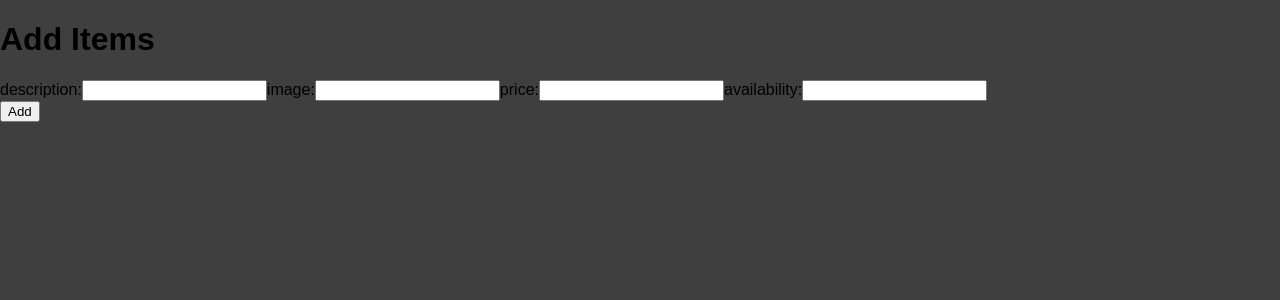
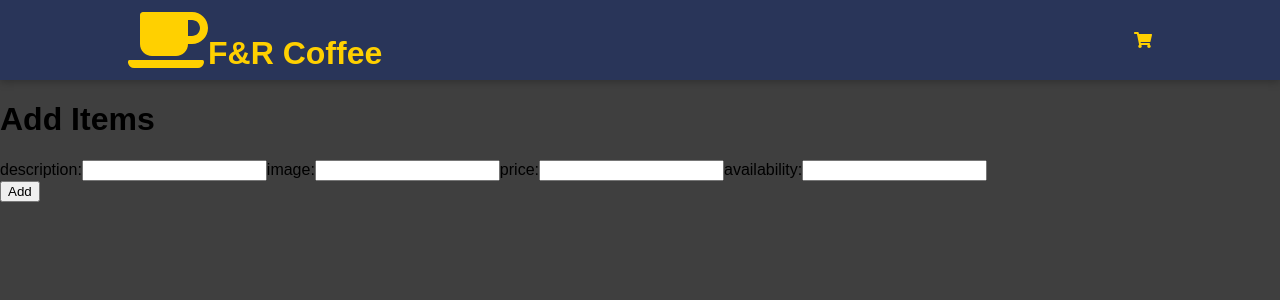
Before and after one commit to matanfadida/CoffeeShop, a Next.js app: page /AddItems in a window 1280 px wide. Shown: the top 300 px of the page. Built offline with nearby package versions, Linux system fonts and the light colour scheme.

Commit message:
add Header commit

```diff
--- /dev/null
+++ b/components/MainHeader/Header.js
@@ -0,0 +1,23 @@
+import { FontAwesomeIcon } from "@fortawesome/react-fontawesome";
+import { faShoppingCart, faCoffee } from "@fortawesome/free-solid-svg-icons";
+import style from "../MainHeader/Header.module.css";
+
+const Header = () => {
+  return (
+    <>
+      <header className={style.header}>
+        <h1>
+          <FontAwesomeIcon icon={faCoffee} size="2x" />
+          F&R Coffee
+        </h1>
+        {/* <HeaderCartButton /> */}
+        <FontAwesomeIcon icon={faShoppingCart} />
+      </header>
+      {/* <div className={styles["main-image"]}>
+          <img src={mealsImage} alt="a table" />
+        </div> */}
+    </>
+  );
+};
+
+export default Header;
--- /dev/null
+++ b/components/MainHeader/Header.module.css
@@ -0,0 +1,15 @@
+.header {
+    /* position: fixed; */
+    top: 0;
+    left: 0;
+    width: 100%;
+    height: 5rem;
+    background-color: #293559;
+    color: #ffd000;
+    display: flex;
+    justify-content: space-between;
+    align-items: center;
+    padding: 0 10%;
+    box-shadow: 0 2px 8px rgba(0, 0, 0, 0.25);
+    z-index: 10;
+  }
--- a/components/state/auth-context.js
+++ b/components/state/auth-context.js
@@ -19,11 +19,26 @@ const AuthContext = React.createContext({
   chengedPrice: (id, newPrice) => {},
   fatchAute: (url) => {},
   Loading: false,
+  isLoggedIn: false,
+  token: "",
+  login: (token) => {},
+  logout: () => {},
 });
 
 export const AuthContextProvider = (props) => {
   const [items, setItems] = useState(ITEMSDUMMY);
   const [Loading, setLoading] = useState(false);
+  const [token, setToken] = useState(null);
+
+  const userIsLoggedIn = !!token;
+
+  const isLoginHandler = (token) => {
+    setToken(token);
+  };
+
+  const isLogoutHanlder = () => {
+    setToken(null);
+  };
 
   const addItemsHandler = (item) => {
     const updateItems = [...items];
@@ -78,17 +93,21 @@ export const AuthContextProvider = (props) => {
     console.log(items);
   };
 
+  const contextValue = {
+    items,
+    addItems: addItemsHandler,
+    removeItem: removeItemHandler,
+    chengedPrice,
+    fatchAute,
+    Loading,
+    isLoggedIn: userIsLoggedIn,
+    token: token,
+    login: isLoginHandler,
+    logout: isLogoutHanlder,
+  };
+
   return (
-    <AuthContext.Provider
-      value={{
-        items,
-        addItems: addItemsHandler,
-        removeItem: removeItemHandler,
-        chengedPrice,
-        fatchAute,
-        Loading,
-      }}
-    >
+    <AuthContext.Provider value={contextValue}>
       {props.children}
     </AuthContext.Provider>
   );
--- a/package.json
+++ b/package.json
@@ -8,6 +8,9 @@
     "lint": "next lint"
   },
   "dependencies": {
+    "@fortawesome/fontawesome-svg-core": "^1.2.36",
+    "@fortawesome/free-solid-svg-icons": "^5.15.4",
+    "@fortawesome/react-fontawesome": "^0.1.16",
     "next": "12.0.4",
     "react": "17.0.2",
     "react-dom": "17.0.2"
--- a/pages/_app.js
+++ b/pages/_app.js
@@ -1,11 +1,16 @@
+import { Fragment } from "react";
+import Header from "../components/MainHeader/Header";
 import { AuthContextProvider } from "../components/state/auth-context";
 import "../styles/globals.css";
 
 function MyApp({ Component, pageProps }) {
   return (
-    <AuthContextProvider>
-      <Component {...pageProps} />
-    </AuthContextProvider>
+    <Fragment>
+      <Header />
+      <AuthContextProvider>
+        <Component {...pageProps} />
+      </AuthContextProvider>
+    </Fragment>
   );
 }
 
```
Also changed, not shown: components/Admin/LoginAdmin.js (+10 -2 lines), components/Admin/LoginAdmin.module.css (+7 -6 lines), 1 other file (tests, documents, lock files or other folders).
